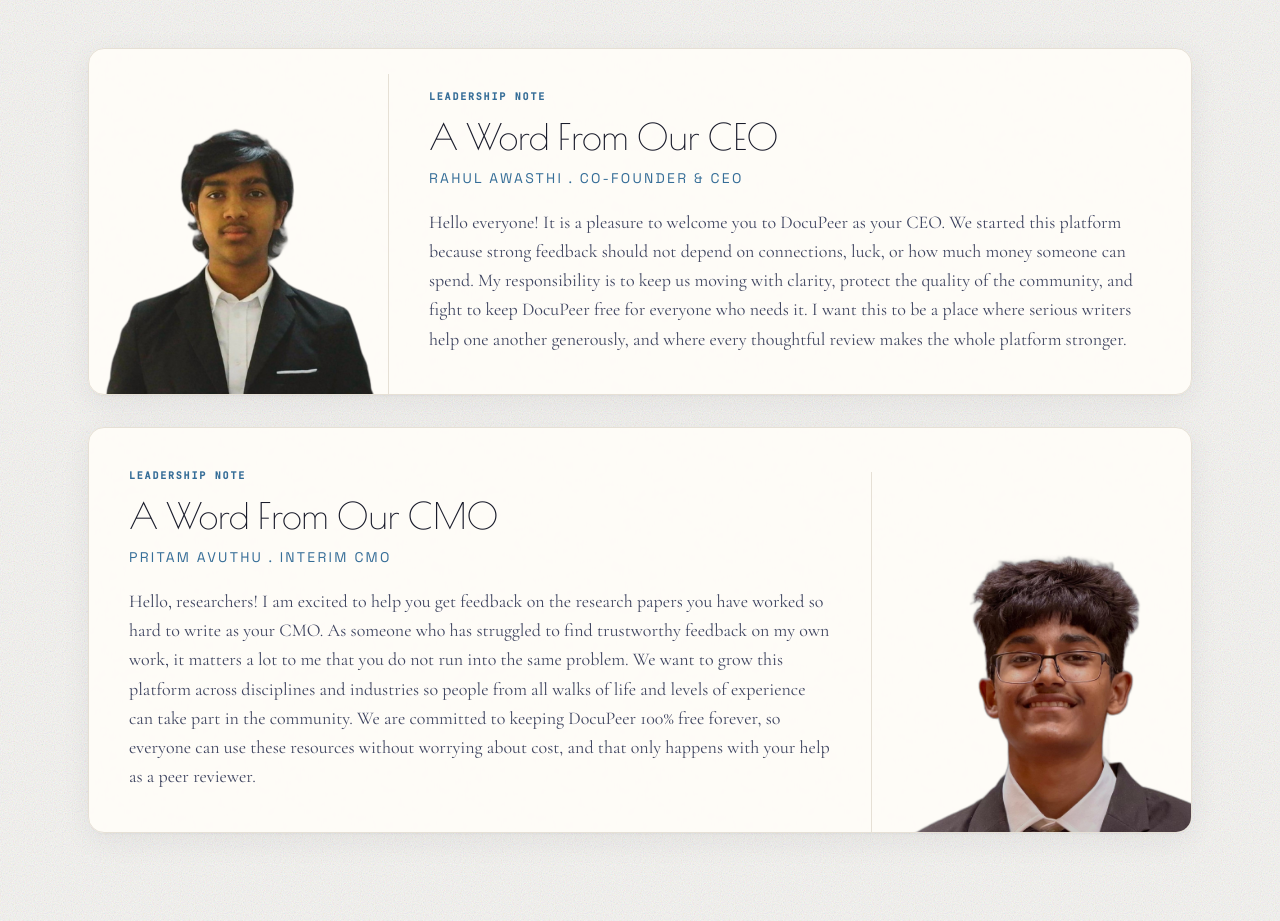
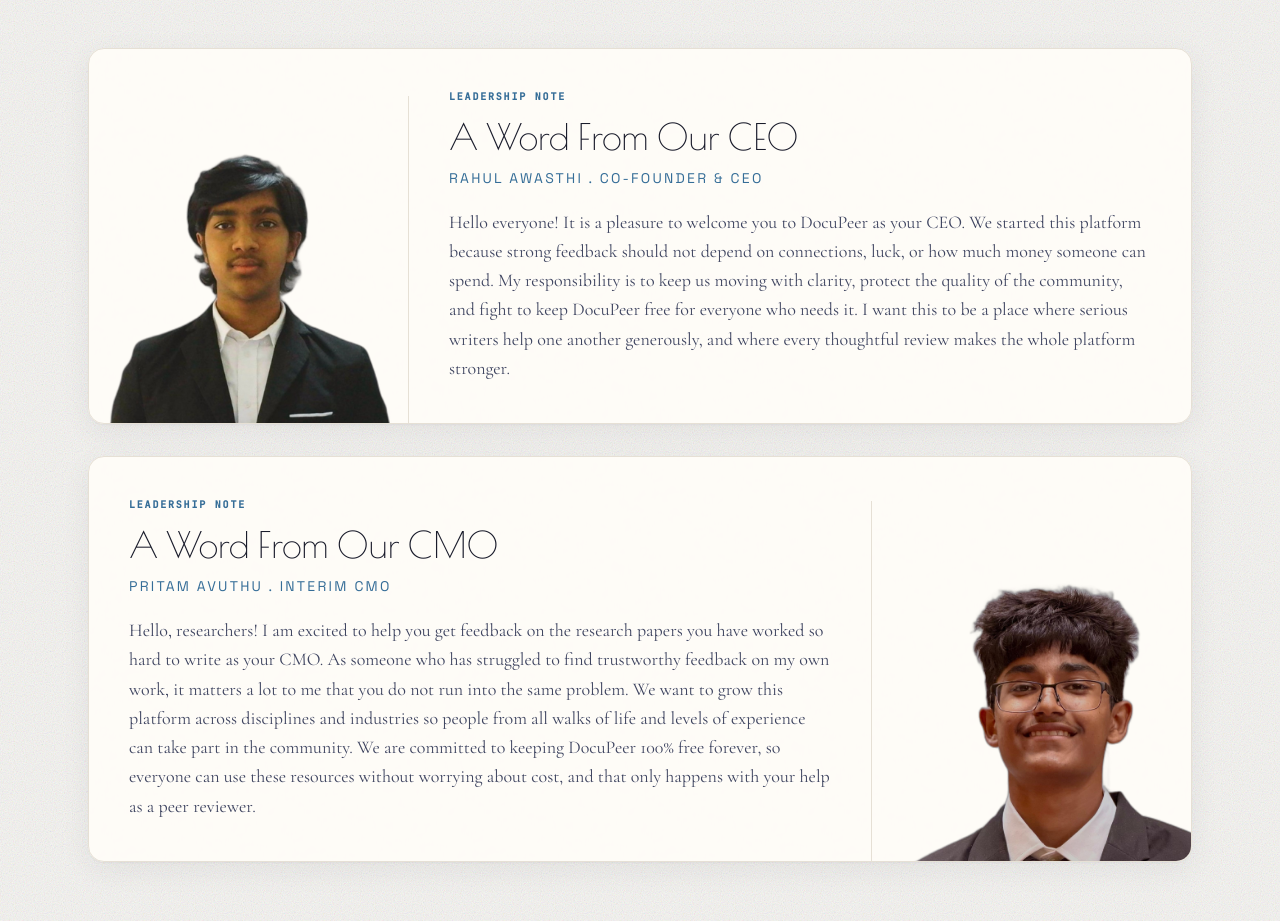
Before and after one commit to codehost-commit/docupeer-website, a Next.js app: page / in a window 1280 px wide. Shown: the part 3660-4581 px from the top of the page. Built offline with nearby package versions, Linux system fonts and the light colour scheme; no server answers.

Commit message:
Tighten Rahul homepage portrait framing

```diff
--- a/src/app/page.tsx
+++ b/src/app/page.tsx
@@ -117,7 +117,7 @@
   return (
     <div className="card overflow-hidden lg:grid lg:items-end">
       {imageSide === "left" ? (
-        <div className="lg:grid lg:grid-cols-[300px_minmax(0,1fr)] lg:items-end">
+        <div className="lg:grid lg:grid-cols-[320px_minmax(0,1fr)] lg:items-end">
           <div className="border-b border-deep-border lg:border-b-0 lg:border-r">
             {imageBlock}
           </div>
@@ -375,7 +375,7 @@
             imageAlt="Rahul Awasthi"
             imageSide="left"
             imagePaneClassName="justify-center px-2 sm:px-4 lg:px-3"
-            imageClassName="max-h-[350px] sm:max-h-[405px] lg:max-h-[465px] translate-y-[2px]"
+            imageClassName="max-h-[370px] sm:max-h-[430px] lg:max-h-[505px] translate-y-[18px]"
             body="Hello everyone! It is a pleasure to welcome you to DocuPeer as your CEO. We started this platform because strong feedback should not depend on connections, luck, or how much money someone can spend. My responsibility is to keep us moving with clarity, protect the quality of the community, and fight to keep DocuPeer free for everyone who needs it. I want this to be a place where serious writers help one another generously, and where every thoughtful review makes the whole platform stronger."
           />
 
```
